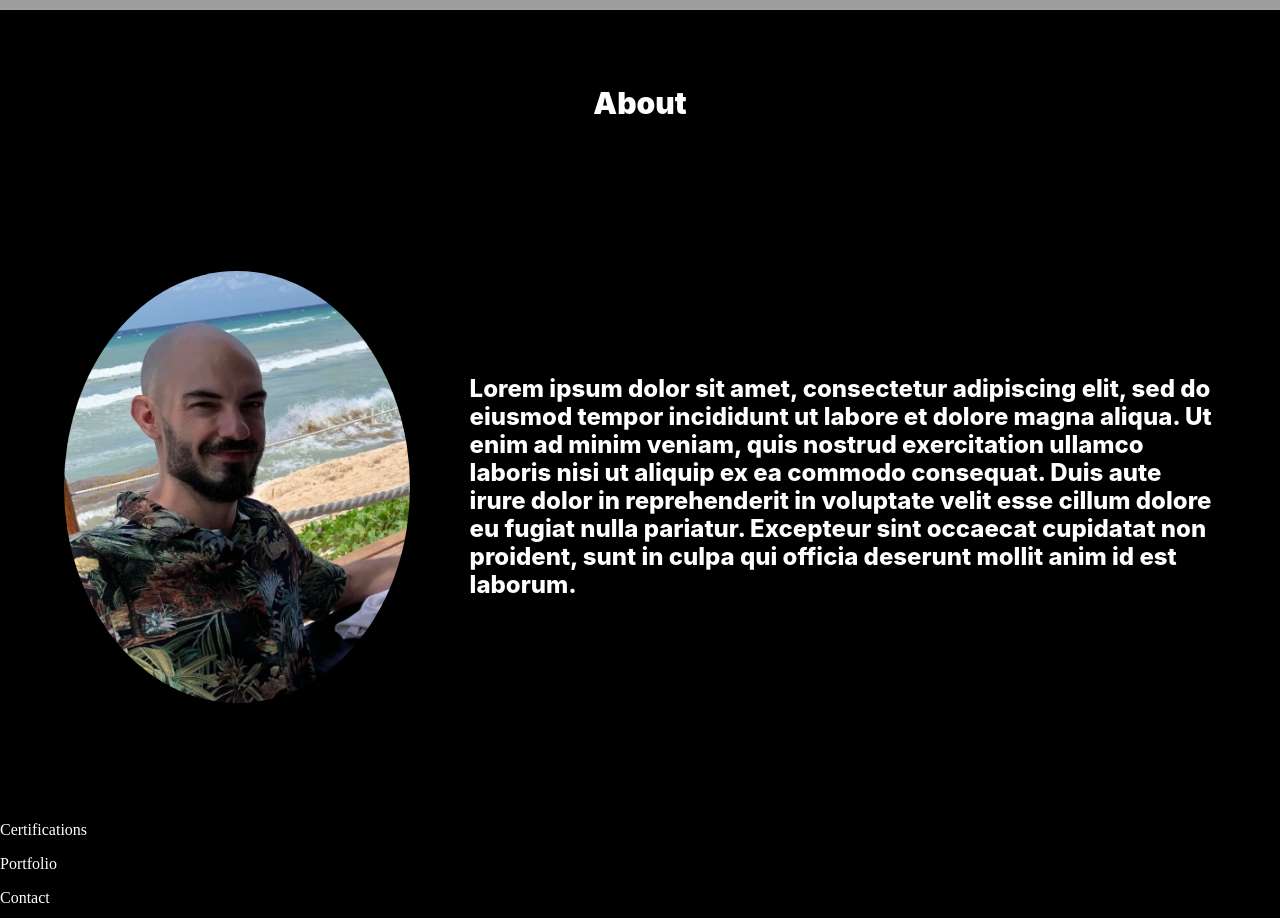
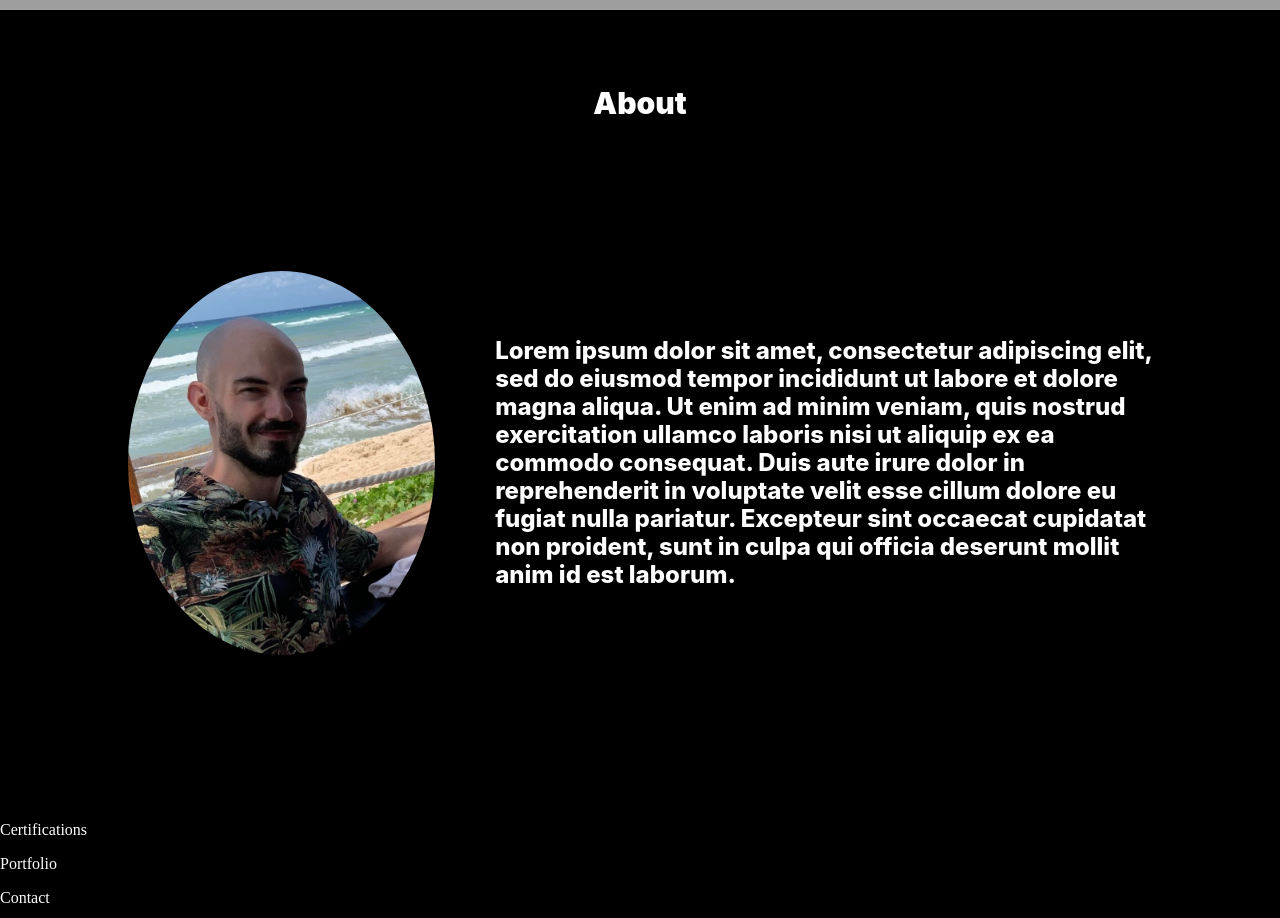
Before and after one commit to frederickjodozi/landing_page, a plain HTML site: page index.html in a window 1280 px wide. Shown: the part 840-1758 px from the top of the page. Drawn offline with Linux system fonts and the light colour scheme; grey boxes are pictures that could not be loaded.

Commit message:
create small and large modifiers for wrapper css block

```diff
--- a/index.css
+++ b/index.css
@@ -16,8 +16,12 @@ body {
   background-color: #000;
 }
 
-.wrapper {
+.wrapper_small {
   margin: 0 5%;
+}
+
+.wrapper_large {
+  margin: 0 10%;
 }
 
 .title {
--- a/index.html
+++ b/index.html
@@ -11,7 +11,7 @@
 </head>
 <body class="page">
   <section class="home">
-    <header class="header wrapper">
+    <header class="header wrapper_small">
       <img src="" class="header__logo" alt="The site's logo"/>
       <ul class="header__menu">
         <li class="header__menu-item"><a href="#about" class="header__menu-item-link link">About</a></li>
@@ -30,7 +30,7 @@
   </section>
   <section class="about" id="about">
     <h2 class='about__subtitle subtitle'>About</h2>
-    <div class="about__content-wrapper wrapper">
+    <div class="about__content-wrapper wrapper_large">
       <img src="images/author.jpg" class="about__image" alt="The author"></img>
       <p class="about__text text">
         Lorem ipsum dolor sit amet, consectetur adipiscing elit,
```
